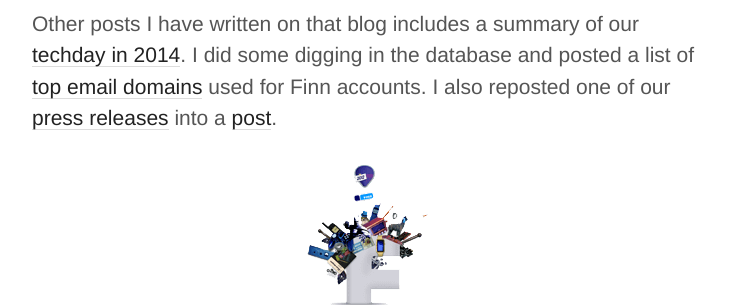
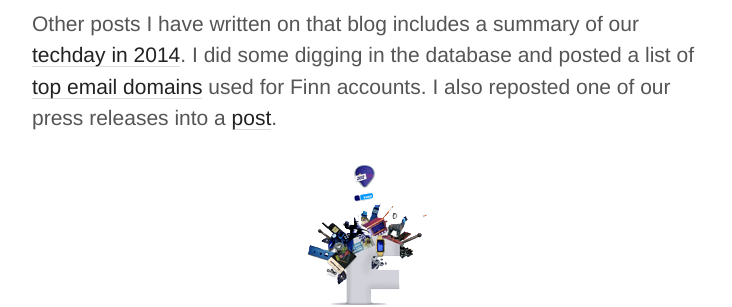
Before and after one commit to Andersos/andersos.net, a Jekyll site: the page built from _posts/2015-06-29-tech.finn.no.md, in a window 1280 px wide. Shown: the part 680-987 px from the top of the page, without its empty margins (272-1004 px from the left). Built offline with Jekyll 4.4.1, drawn with Linux system fonts in a browser that asks for light colours; some of the changed lines change nothing that is shown.

Commit message:
Remove broken :link:

```diff
--- a/_posts/2015-06-29-tech.finn.no.md
+++ b/_posts/2015-06-29-tech.finn.no.md
@@ -18,6 +18,6 @@ After the move I did a presentation about the blog on Finn's weekly Academy (28.
 
 Other posts I have written on that blog includes a summary of our [techday in 2014](
 http://tech.finn.no/2014/11/26/finn-techday-2014/
-). I did some digging in the database and posted a list of [top email domains](http://tech.finn.no/2014/11/21/email-providers-in-norway/) used for Finn accounts. I also reposted one of our [press releases](http://www.mynewsdesk.com/no/finn-no/pressreleases/aarets-toppsoek-og-aarets-toppannonser-1101771) into a [post](http://tech.finn.no/2015/01/07/finnno-year-in-review-2014/).
+). I did some digging in the database and posted a list of [top email domains](http://tech.finn.no/2014/11/21/email-providers-in-norway/) used for Finn accounts. I also reposted one of our press releases into a [post](http://tech.finn.no/2015/01/07/finnno-year-in-review-2014/).
 
 <img src="/images/2015-06-29-tech.finn.no/tech_logo.png" alt="tech.finn.no logo">
```
